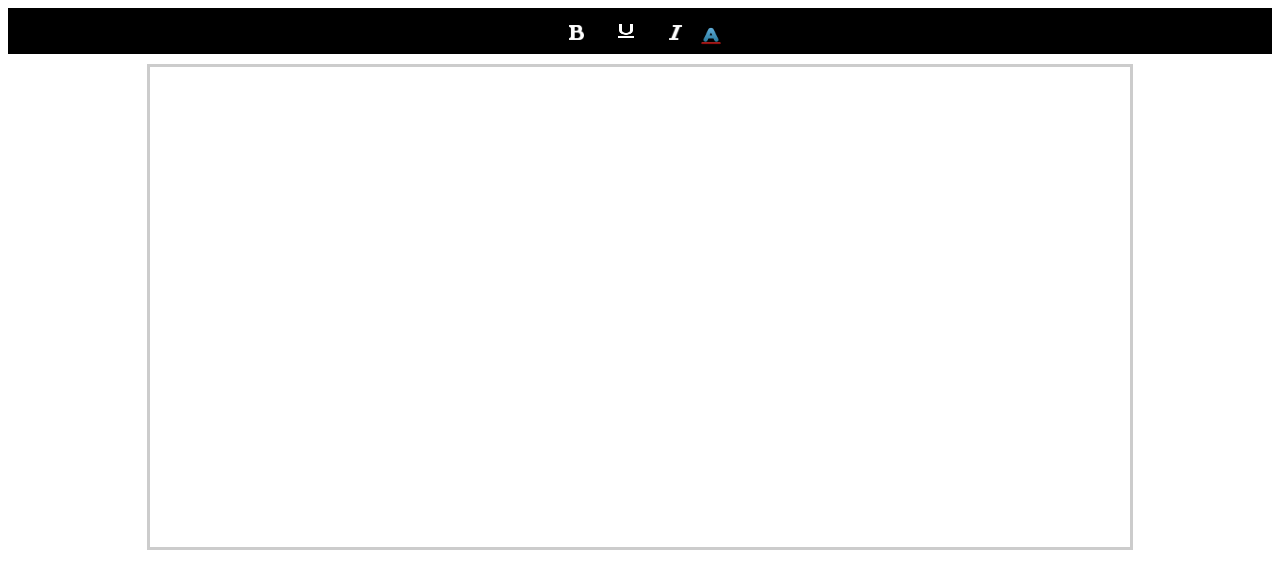
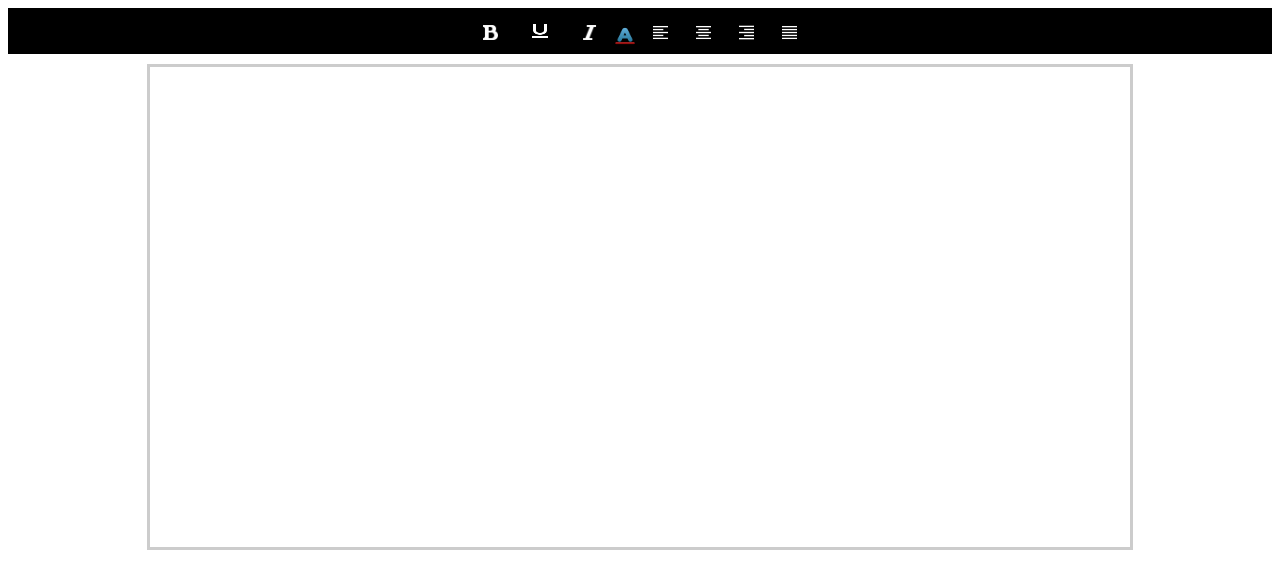
Before and after one commit to chamilaniharsha/Text-Editor, a plain HTML site: page index.html in a window 1280 px wide. Drawn offline with Linux system fonts and the light colour scheme.

Commit message:
Text alignment added

```diff
--- a/index.html
+++ b/index.html
@@ -67,6 +67,21 @@
             <input type="color" class="color-picker" id="font-color-picker" onchange="changeFontColor(this.value)">
             <img src="Resource/fontcolor.png" width="24" height="20" >
         </label>
+        <button onclick="changeTextAlignment('left')" class="button">
+            <img src="Resource/left.png" width="15" height="15">
+        </button>
+
+        <button onclick="changeTextAlignment('center')" class="button">
+            <img src="Resource/center.png" width="15" height="15">
+        </button>
+
+        <button onclick="changeTextAlignment('right')" class="button">
+            <img src="Resource/right.png" width="15" height="15">
+        </button>
+
+        <button onclick="changeTextAlignment('justify')" class="button">
+            <img src="Resource/justify.png" width="15" height="15">
+        </button>
 
 
 
@@ -100,6 +115,23 @@
             document.execCommand('foreColor', false, selectedColor);
             saveState();
         }
+        function changeTextAlignment(align) {
+            const validAlignments = ['left', 'center', 'right', 'justify'];
+
+            if (validAlignments.includes(align)) {
+                const editor = document.getElementById('editor-text');
+                document.execCommand('styleWithCSS', false, true);
+                document.execCommand('justify' + align.charAt(0).toUpperCase() + align.slice(1), false, null);
+                if (align === 'justify') {
+                    document.execCommand('justifyFull');
+                } else {
+                    editor.style.textAlign = align;
+                }
+                saveState();
+            } else {
+                console.error('Invalid alignment value provided.');
+            }
+        }
 
 
 </script>
```
